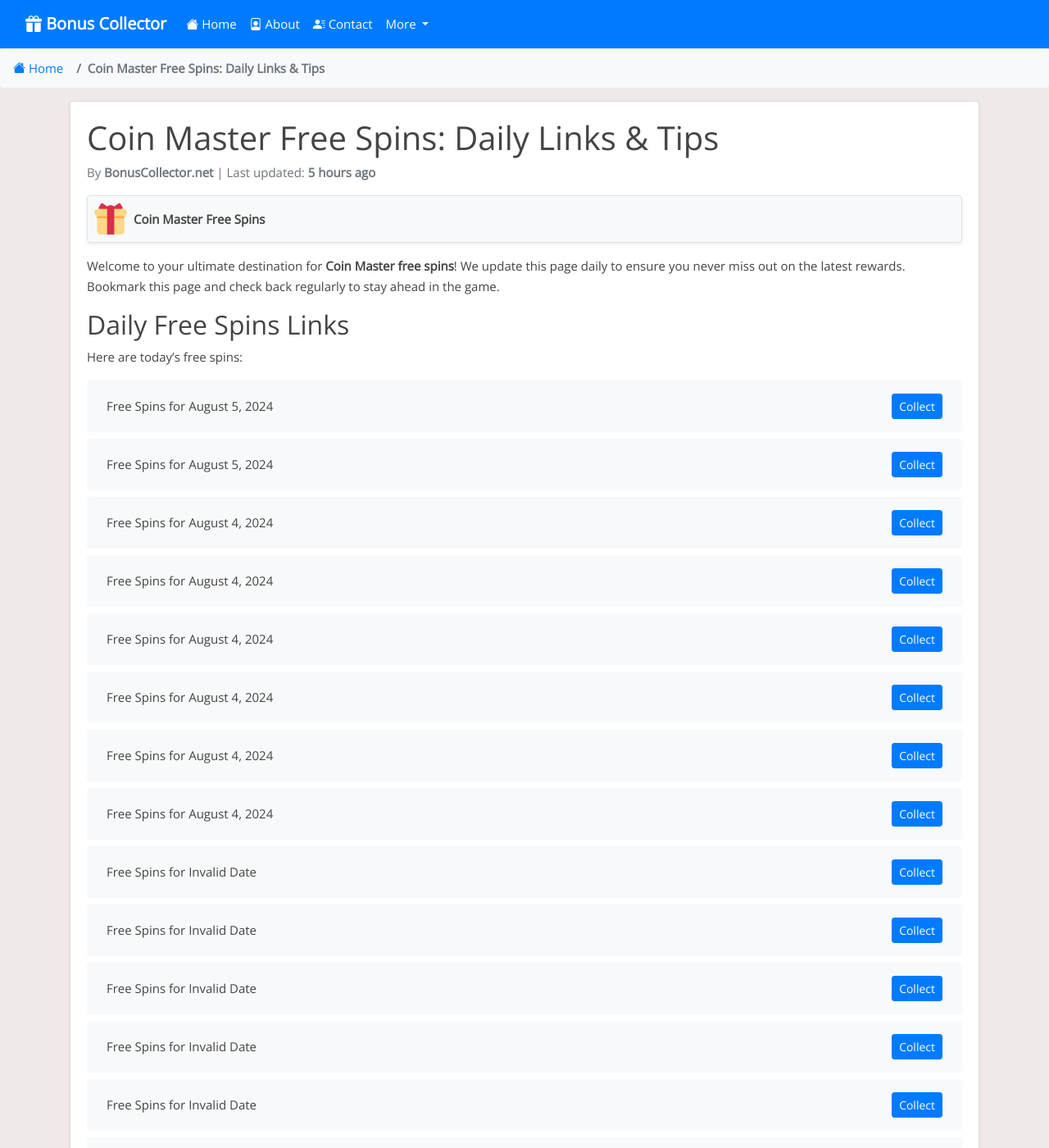
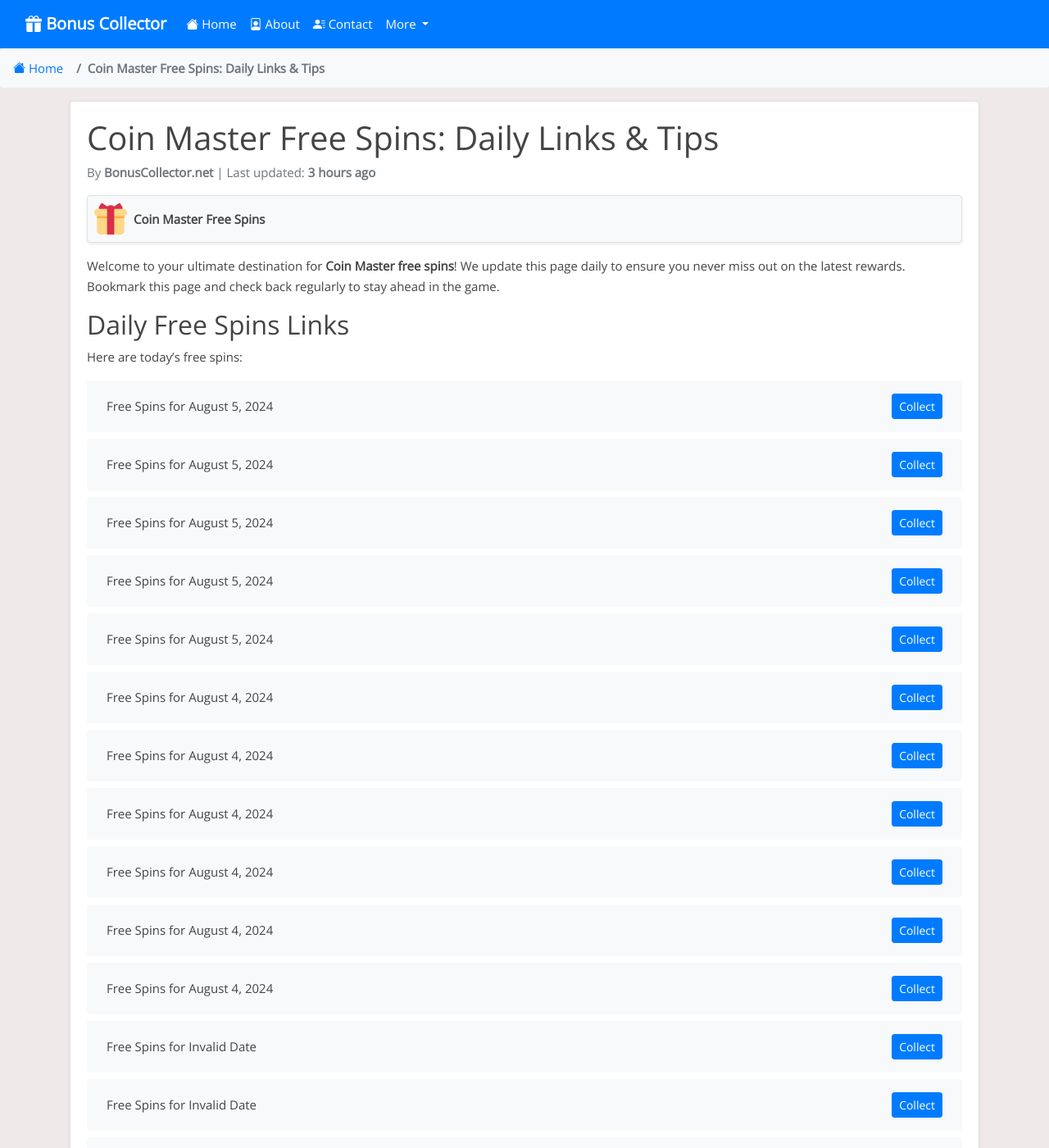
Before and after one commit to Prollad99/bs-net, a Jekyll site: the page built from _posts/2024-06-29-coin-master.md, in a window 1280 px wide and 1400 px high. Shown: the whole window at 82% size. Built offline with Jekyll 4.4.1, drawn with Linux system fonts in a browser that asks for light colours; nearby versions of some CDN libraries; comment, search, counter and statistics services are not loaded.

Commit message:
Update coin-master reward links and last modified date

```diff
--- a/_data/include_files.yml
+++ b/_data/include_files.yml
@@ -1,5 +1,5 @@
 coin-master.html:
-  last_modified: 2024-08-05 09:07:13
+  last_modified: 2024-08-05 11:31:05
 
 match-masters.html:
   last_modified: 2024-08-05 07:07:39
--- a/_includes/coin-master.html
+++ b/_includes/coin-master.html
@@ -1,4 +1,16 @@
 <ul class="list-group mt-3 mb-4">
+  <li class="list-group-item d-flex justify-content-between align-items-center">
+    <span>Free Spins for August 5, 2024</span>
+    <a href="https://rewards.coinmaster.com/rewards/rewards.html?c=pe_RICHoeyXYA_20240722" class="btn btn-primary btn-sm">Collect</a>
+  </li>
+  <li class="list-group-item d-flex justify-content-between align-items-center">
+    <span>Free Spins for August 5, 2024</span>
+    <a href="https://rewards.coinmaster.com/rewards/rewards.html?c=pe_EMAILddUvij_20240731" class="btn btn-primary btn-sm">Collect</a>
+  </li>
+  <li class="list-group-item d-flex justify-content-between align-items-center">
+    <span>Free Spins for August 5, 2024</span>
+    <a href="https://rewards.coinmaster.com/rewards/rewards.html?c=pe_INSvISkpY_20240805" class="btn btn-primary btn-sm">Collect</a>
+  </li>
   <li class="list-group-item d-flex justify-content-between align-items-center">
     <span>Free Spins for August 5, 2024</span>
     <a href="https://rewards.coinmaster.com/rewards/rewards.html?c=pe_CHATBVaURzY_20240805" class="btn btn-primary btn-sm">Collect</a>
@@ -387,16 +399,4 @@
     <span>Free Spins for Invalid Date</span>
     <a href="https://rewards.coinmaster.com/rewards/rewards.html?c=pe_FCBmpRJSh_20240719" class="btn btn-primary btn-sm">Collect</a>
   </li>
-  <li class="list-group-item d-flex justify-content-between align-items-center">
-    <span>Free Spins for Invalid Date</span>
-    <a href="https://rewards.coinmaster.com/rewards/rewards.html?c=pe_INSRvHWka_20240719" class="btn btn-primary btn-sm">Collect</a>
-  </li>
-  <li class="list-group-item d-flex justify-content-between align-items-center">
-    <span>Free Spins for Invalid Date</span>
-    <a href="https://rewards.coinmaster.com/rewards/rewards.html?c=pe_EMAILwqEBcr_20240714" class="btn btn-primary btn-sm">Collect</a>
-  </li>
-  <li class="list-group-item d-flex justify-content-between align-items-center">
-    <span>Free Spins for Invalid Date</span>
-    <a href="https://rewards.coinmaster.com/rewards/rewards.html?c=pe_FCBgaFCRq_20240719" class="btn btn-primary btn-sm">Collect</a>
-  </li>
 </ul>
```
Also changed, not shown: links-json/coin-master.json (+12 -9 lines).
